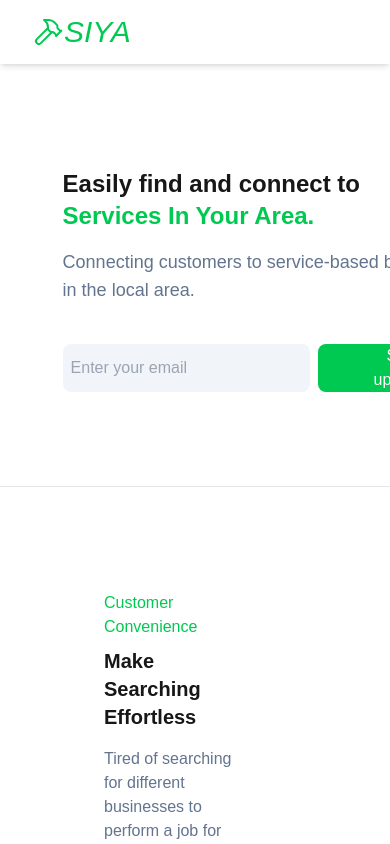
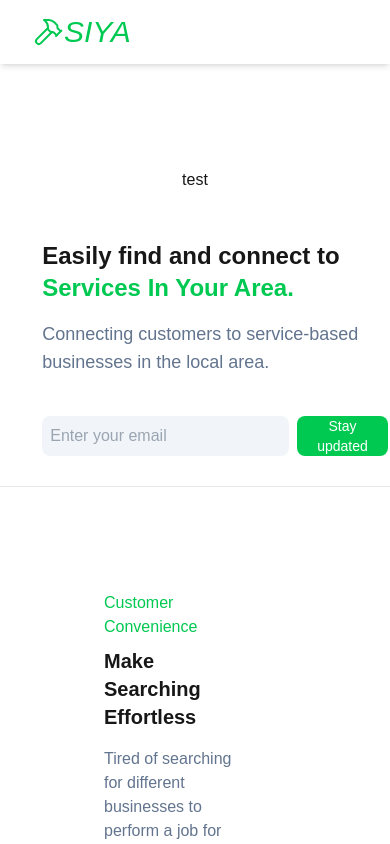
Before and after one commit to thomahn3/siya, a Next.js app in the folder landingpage/: page / in a window 390 px wide. Shown: the top 844 px of the page. Built offline with nearby package versions, Linux system fonts and the light colour scheme.

Commit message:
responsive design start

```diff
--- a/landingpage/app/page.tsx
+++ b/landingpage/app/page.tsx
@@ -15,14 +15,14 @@ export default function Home() {
       <section className="h-[50vh] py-20">
       <div className="flex flex-col justify-center items-center w-full">
         <div className="flex flex-col md:flex-row items-center w-full">
-        <div className="p-6 md:w-1/2">
-          <div className="ml-40">
+        <div className="p-6 md:w-1/2 order-last md:order-first">
+          <div className="ml-10 lg:ml-40">
           <p className="font-bold text-2xl md:text-4xl">
             Easily find and connect to <br />
             <span className="text-green-500">Services In Your Area.</span>
           </p>
           <p className="mt-4 text-lg text-slate-500">
-            Connecting customers to service-based businesses <br/> in the local area.
+            Connecting customers to service-based businesses in the local area.
           </p>
           <div className="mt-6">
             <SubscribeForm />
@@ -30,7 +30,7 @@ export default function Home() {
           </div>
         </div>
         <div className="p-6 md:w-1/2">
-          {/* Add content or image here */}
+          <p>test</p>
         </div>
         </div>
       </div>
@@ -78,7 +78,7 @@ export default function Home() {
       <section className="py-20 border-t border-gray-200">
       <div className="flex flex-col justify-center items-center w-full">
         <div className="flex flex-col md:flex-row items-center w-full">
-        <div className="p-6 md:w-1/2 flex justify-center items-center">
+        <div className="p-6 md:w-1/2 flex justify-center items-center order-last md:order-first">
           <img src="/painter_decorating.svg" alt="painter decorating" className="w-3/4"/>
         </div>
         <div className="p-6 md:w-1/2">
--- a/landingpage/app/ui/emailForm.tsx
+++ b/landingpage/app/ui/emailForm.tsx
@@ -34,9 +34,9 @@ export default function SubscribeForm() {
           onChange={(e) => setEmail(e.target.value)}
           placeholder="Enter your email"
           required
-          className="p-2 pr-8 rounded-lg text-slate-600 bg-slate-100"
+          className="p-2 pr-8 flex rounded-lg text-slate-600 bg-slate-100"
         />
-        <button type="submit" className="bg-green-500 text-white pl-14 pr-14 rounded-lg hover:bg-green-400">
+        <button type="submit" className="bg-green-500 text-white text-sm lg:text-md pl-5 pr-5 md:pl-14 md:pr-14 rounded-lg hover:bg-green-400">
           Stay updated
         </button>
       </form>
```
Also changed, not shown: 1 other file (tests, documents, lock files or other folders).
